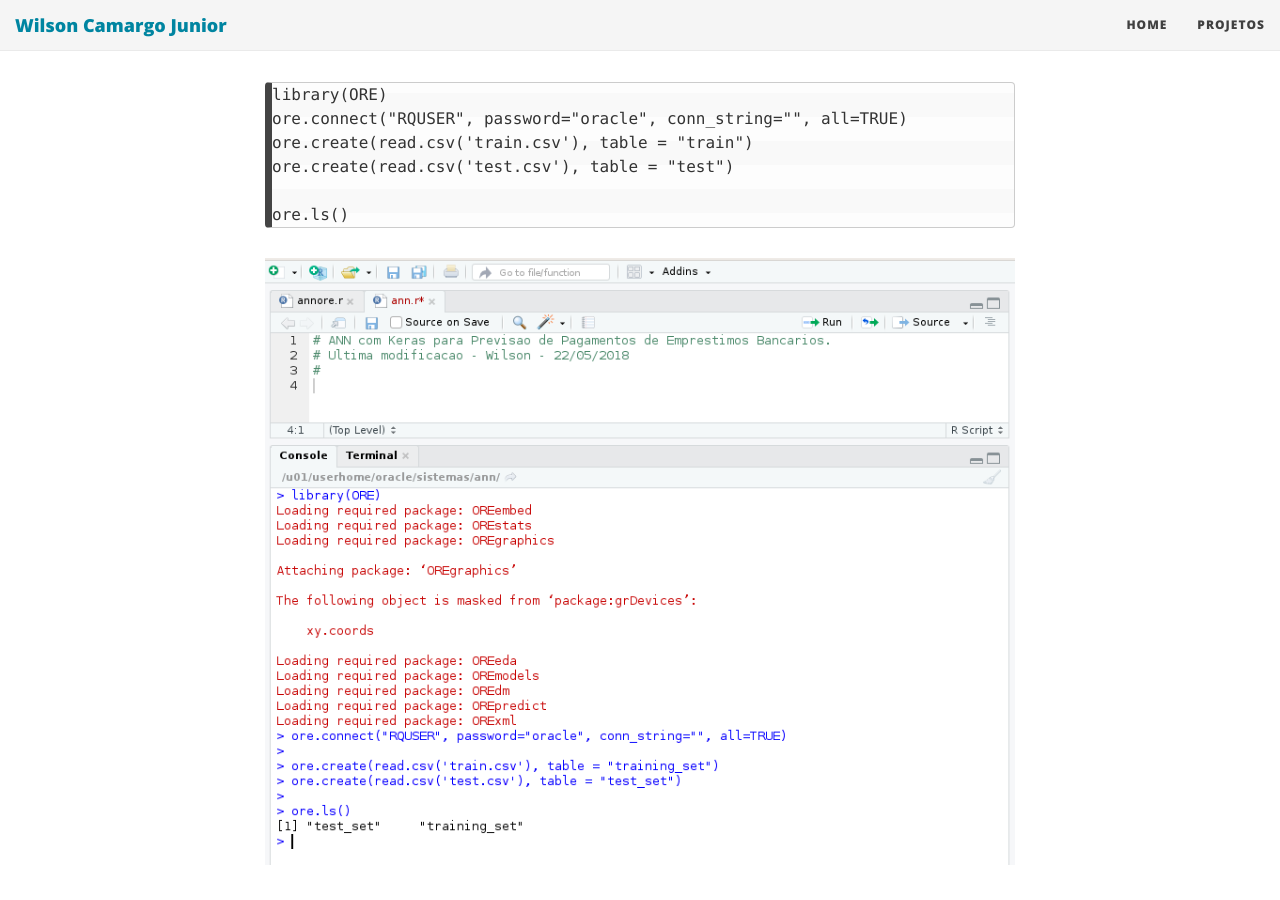
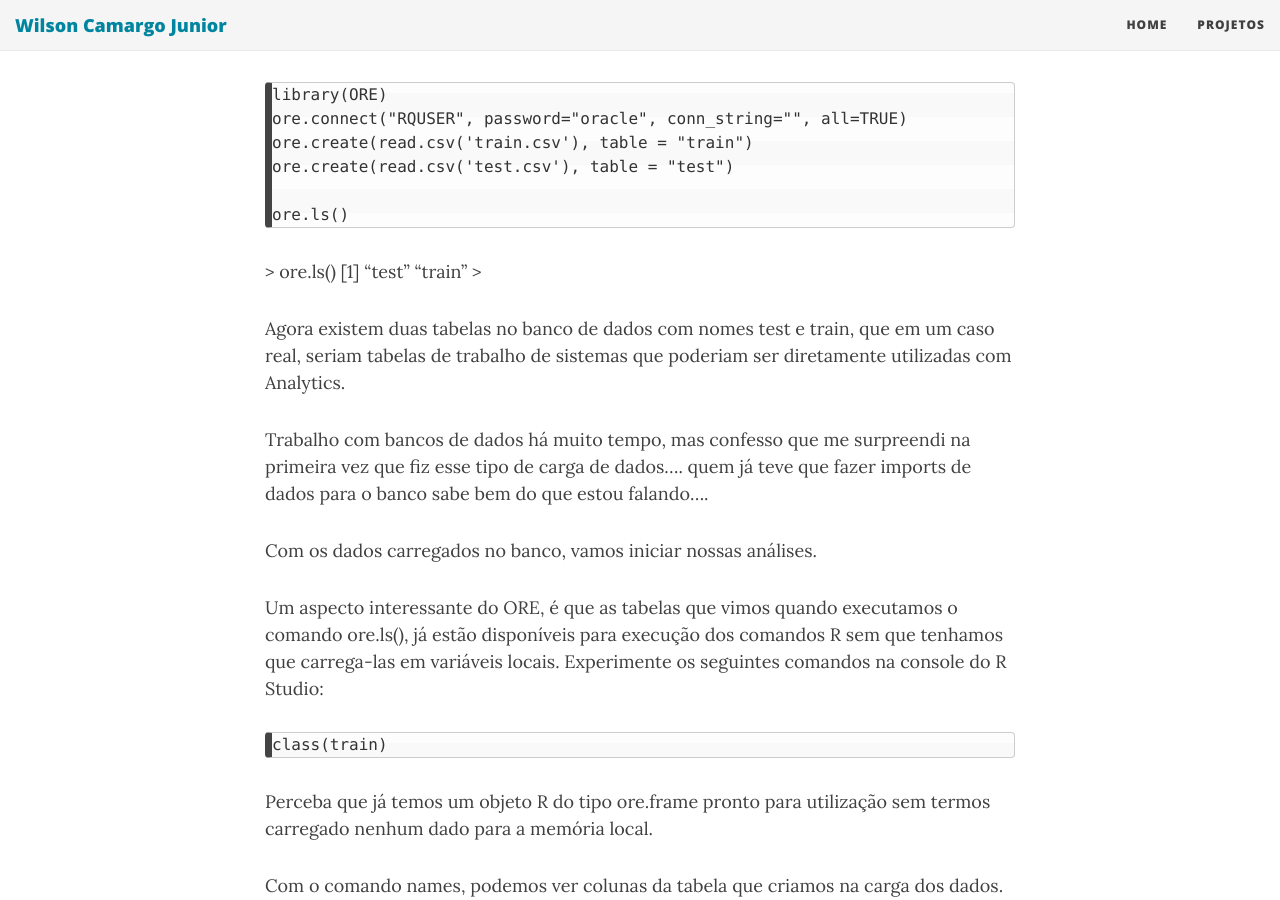
Before and after one commit to wilson-camargo-jr/teste, a Jekyll site: the page built from tmp/p7.md, in a window 1280 px wide and 900 px high, scrolled down 5474 px. Built offline with Jekyll 4.4.1, drawn with Linux system fonts in a browser that asks for light colours; nearby versions of some CDN libraries; comment, search, counter and statistics services are not loaded.

Commit message:
Update p7.md

````diff
--- a/tmp/p7.md
+++ b/tmp/p7.md
@@ -97,7 +97,9 @@ ore.create(read.csv('test.csv'), table = "test")
 ore.ls()
 ```
 
-![rsutdio](https://wilson-camargo-jr.github.io/img/create-tables.jpg)
+\> ore.ls()
+\[1] "test"  "train"
+\>
 
 Agora existem duas tabelas no banco de dados com nomes test e train, que em um caso real, seriam tabelas de trabalho de sistemas que poderiam ser diretamente utilizadas com Analytics.
 
````
